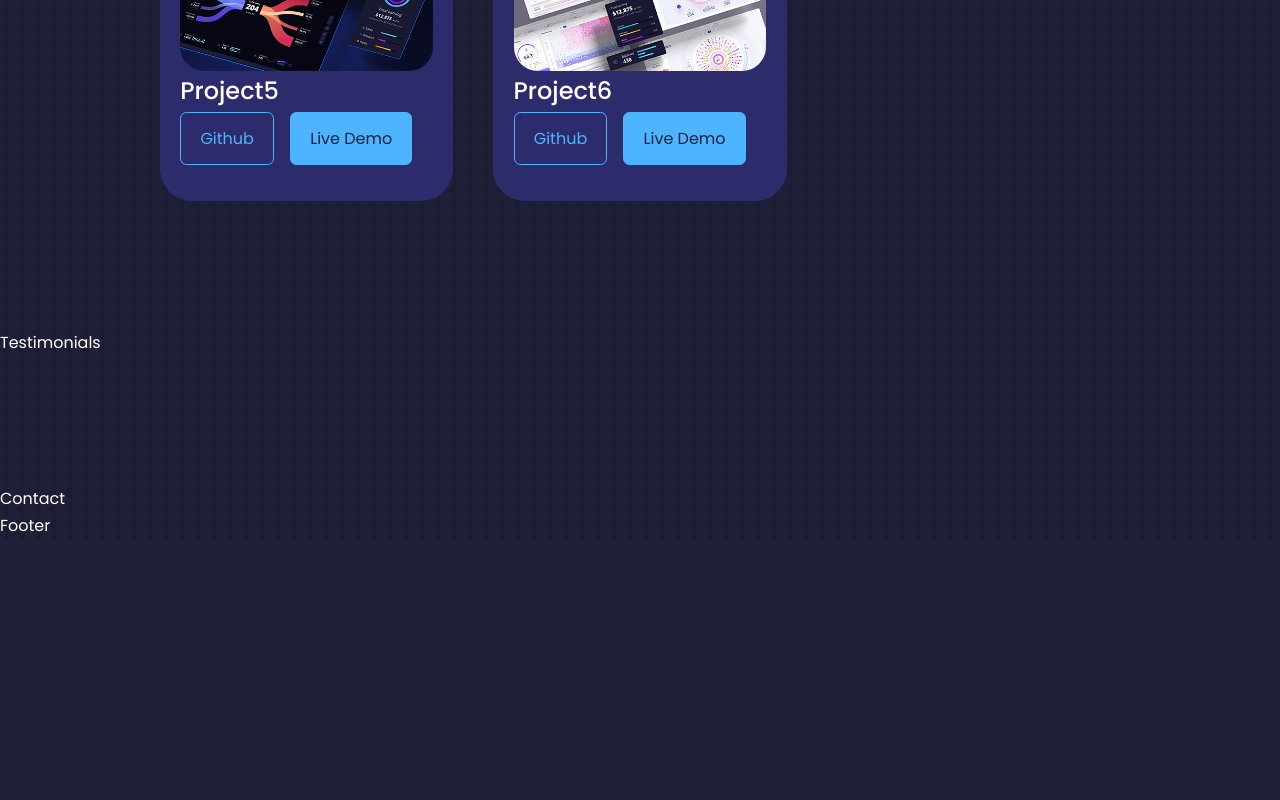
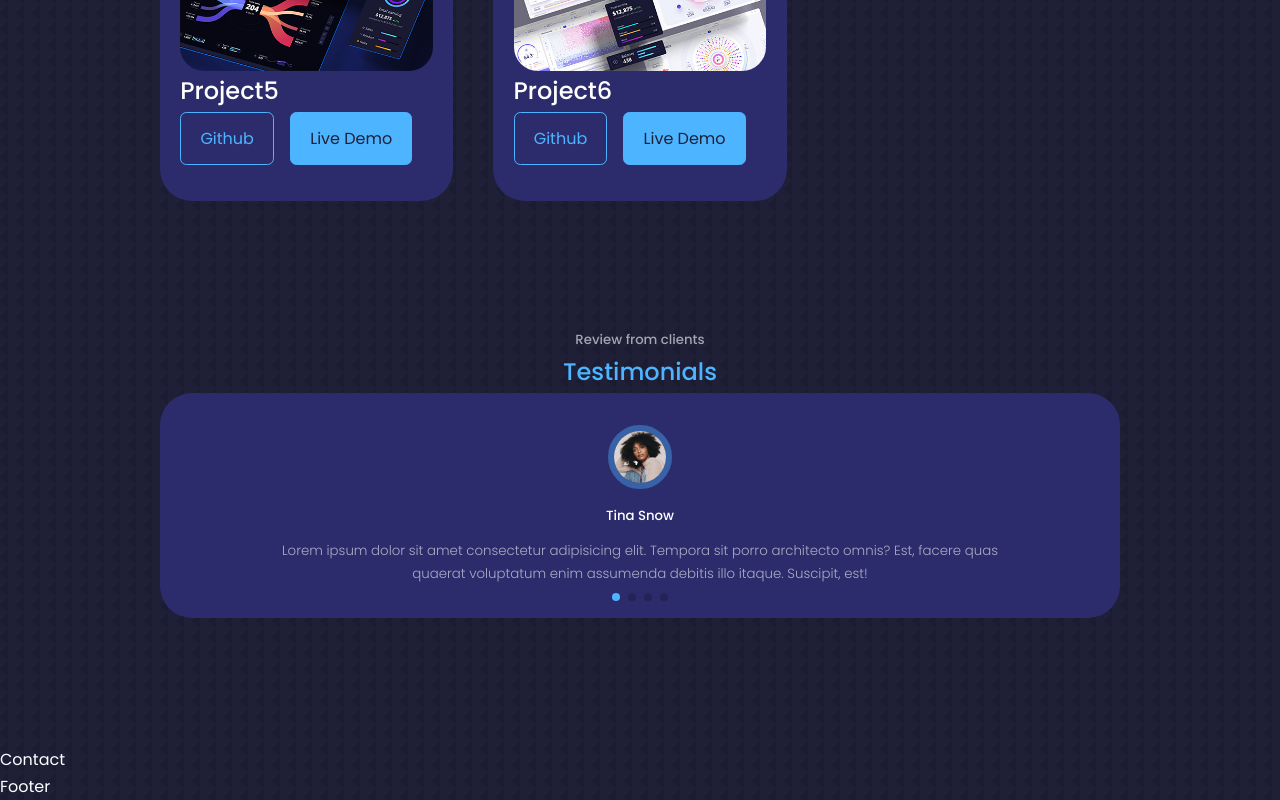
Before and after one commit to yosikari/portfolio, a React (Create React App) app: page / in a window 1280 px wide. Shown: the part 3675-4475 px from the top of the page. Before the commit the page ends 4214 px from the top, so only its background shows below. Built offline with nearby package versions, Linux system fonts and the light colour scheme.

Commit message:
Finish Testimonials cmp

```diff
--- a/package.json
+++ b/package.json
@@ -10,6 +10,7 @@
     "react-dom": "^18.2.0",
     "react-icons": "^4.8.0",
     "react-scripts": "5.0.1",
+    "swiper": "^9.1.0",
     "web-vitals": "^2.1.4"
   },
   "scripts": {
--- a/src/components/testimonials/Testimonials.jsx
+++ b/src/components/testimonials/Testimonials.jsx
@@ -1,10 +1,75 @@
 import React from 'react'
 import './testimonials.css'
 
+// import Swiper core and required modules
+import { Pagination } from 'swiper';
+
+import { Swiper, SwiperSlide } from 'swiper/react';
+
+// Import Swiper styles
+import 'swiper/css';
+import 'swiper/css/pagination';
+
+
+import AVATAR1 from '../../assets/avatar1.jpg'
+import AVATAR2 from '../../assets/avatar2.jpg'
+import AVATAR3 from '../../assets/avatar3.jpg'
+import AVATAR4 from '../../assets/avatar4.jpg'
+
+
+
+const data = [
+  {
+    avatar: AVATAR1,
+    name: 'Tina Snow',
+    review: `Lorem ipsum dolor sit amet consectetur adipisicing elit. Tempora sit porro architecto omnis? Est, facere quas quaerat voluptatum enim assumenda debitis illo itaque. Suscipit, est!`
+  },
+  {
+    avatar: AVATAR2,
+    name: 'Shatta Wale',
+    review: `Lorem ipsum dolor sit amet consectetur adipisicing elit. Tempora sit porro architecto omnis? Est, facere quas quaerat voluptatum enim assumenda debitis illo itaque. Suscipit, est!`
+  },
+  {
+    avatar: AVATAR3,
+    name: 'Kwame Despite',
+    review: `Lorem ipsum dolor sit amet consectetur adipisicing elit. Tempora sit porro architecto omnis? Est, facere quas quaerat voluptatum enim assumenda debitis illo itaque. Suscipit, est!`
+  },
+  {
+    avatar: AVATAR4,
+    name: 'Nana Ama McBrown',
+    review: `Lorem ipsum dolor sit amet consectetur adipisicing elit. Tempora sit porro architecto omnis? Est, facere quas quaerat voluptatum enim assumenda debitis illo itaque. Suscipit, est!`
+  },
+]
+
 function Testimonials() {
   return (
-<section id='testimonials'>Testimonials</section>
-)
+    <section id='testimonials'>
+      <h5>Review from clients</h5>
+      <h2>Testimonials</h2>
+
+      <Swiper className="container testimonial__container"
+        modules={[Pagination]}
+        spaceBetween={40}
+        slidesPerView={1}
+        pagination={{ clickable: true }}
+      >
+        {
+          data.map(({ avatar, name, review }, index) => {
+            return (
+              <SwiperSlide className='testimonial' key={index}>
+                <div className="client__avatar">
+                  <img src={avatar} alt={name} />
+                </div>
+                <h5>{name}</h5>
+                <small className='client__review'>
+                  {review}
+                </small>
+              </SwiperSlide>)
+          })
+        }
+      </Swiper>
+    </section>
+  )
 }
 
 export default Testimonials
--- a/src/components/testimonials/testimonials.css
+++ b/src/components/testimonials/testimonials.css
@@ -0,0 +1,50 @@
+.container.testimonials__container {
+    width: 40%;
+}
+
+.client__avatar {
+    width: 4rem;
+    aspect-ratio: 1/1;
+    overflow: hidden;
+    border-radius: 50%;
+    margin: 0 auto 1rem;
+    border: .4rem solid var(--color-primary-variant);
+}
+
+.testimonial {
+    background: var(--color-bg-variant);
+    text-align: center;
+    padding: 2rem;
+    border-radius: 2rem;
+    user-select: none;
+}
+
+.client__review {
+    color: var(--color-light);
+    font-weight: 300;
+    display: block;
+    width: 80%;
+    margin: .8rem auto 0;
+}
+
+.swiper-pagination-clickable .swiper-pagination-bullet-active{
+    background: var(--color-primary);
+}
+
+/* MEDIA QUERIES (MEDIUM DEVICES) */
+@media screen and (max-width:1024px) {
+    .container.testimonials__container {
+        width: 60%;
+    }
+}
+
+/* MEDIA QUERIES (SMALL DEVICES) */
+@media screen and (max-width:600px) {
+    .container.testimonials__container {
+        width: var(--container-width-sm);
+    }
+
+    .client__review {
+        width: var(--container-width-sm);
+    }
+}
```
Also changed, not shown: 1 other file (tests, documents, lock files or other folders).
